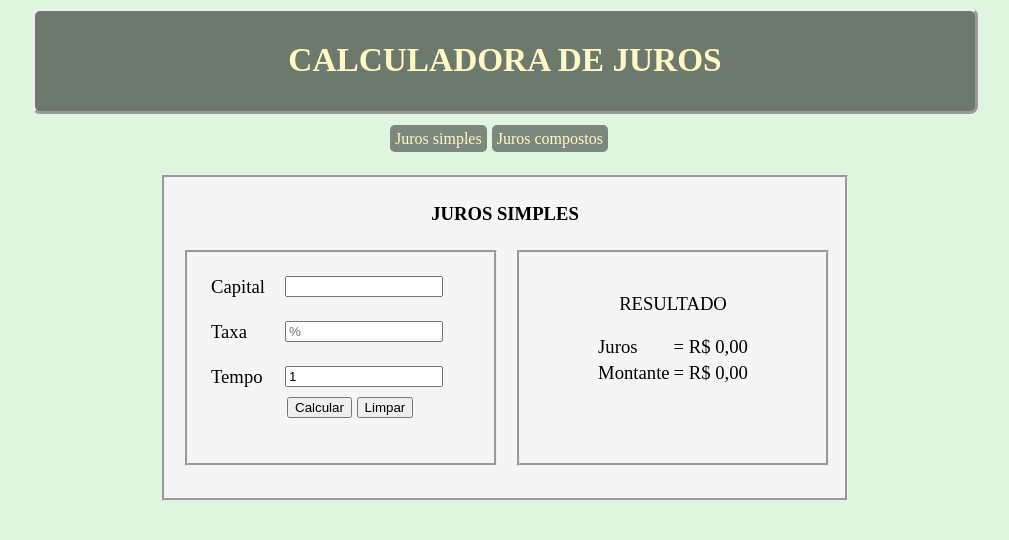
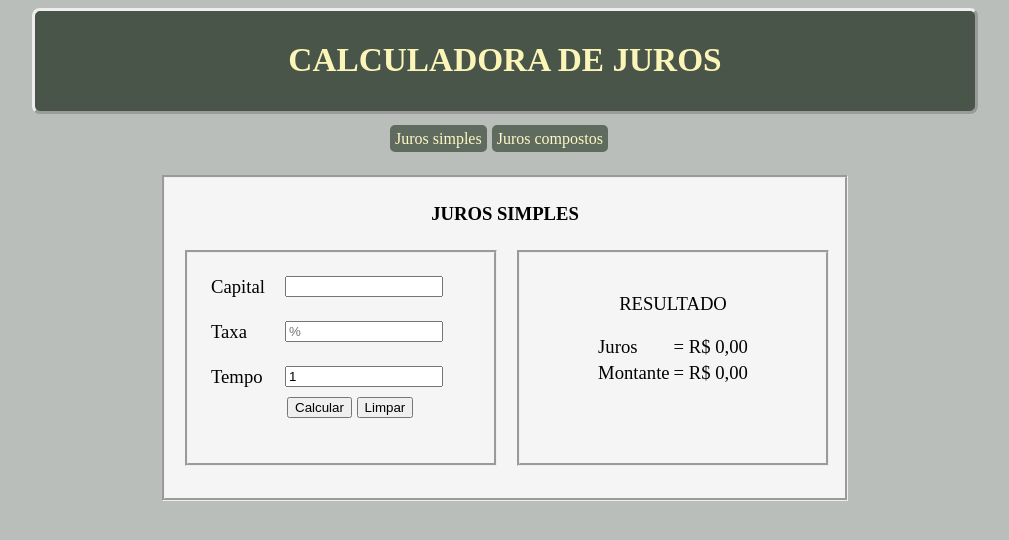
Before and after one commit to marcosrocha-br/calculadora-de-juros, a plain HTML site: page index.html in a window 1280 px wide. Shown: the whole page, without its empty margins (135-1144 px from the left). Drawn offline with Linux system fonts and the light colour scheme.

Commit message:
v1 - alteração de cores

```diff
--- a/css/estilo.css
+++ b/css/estilo.css
@@ -1,9 +1,9 @@
 body{
-    background-color: rgb(223, 245, 223);
+    background-color: rgb(186, 190, 187);
 }
         /*Cabeçalho*/
 .cabecalho{
-    background-color: rgb(110, 121, 110);
+    background-color: rgb(74, 85, 74);
     width: 90%;
     max-width: 940px;
     height: 100px;
@@ -15,7 +15,7 @@ h1{
     text-align: center;
     font-family: 'Times New Roman', Times, serif;
     font-size: 25pt;
-    color: rgb(255, 249, 197);
+    color: rgb(252, 245, 184);
     margin-top: 30px;
     text-transform: uppercase;
 }
@@ -43,7 +43,7 @@ a{
 .menu span{
     border-radius: 5px;
     color: rgb(255, 249, 197);
-    background-color: rgb(125, 136, 125);
+    background-color: rgb(95, 107, 95);
     padding: 5px;
     margin-left:5px;
 }
@@ -59,6 +59,8 @@ a{
     margin: auto;
     background-color: whitesmoke;
     font-size: 14pt;
+    margin-left: auto;
+    margin-right: auto;
 }
         /*Campos*/
 h4{
--- a/css/reset.css
+++ /dev/null
@@ -1,46 +0,0 @@
-/* http://meyerweb.com/eric/tools/css/reset/
-   v2.0 | 20110126
-   License: none (public domain)
-*/
-
-html, body, div, span, applet, object, iframe,
-h1, h2, h3, h4, h5, h6, p, blockquote, pre,
-a, abbr, acronym, address, big, cite, code,
-del, dfn, em, img, ins, kbd, q, s, samp,
-small, strike, strong, sub, sup, tt, var,
-b, u, i, center,
-dl, dt, dd, ol, ul, li,
-fieldset, form, label, legend,
-table, caption, tbody, tfoot, thead, tr, th, td,
-article, aside, canvas, details, embed,
-figure, figcaption, footer, header, hgroup,
-menu, nav, output, ruby, section, summary,
-time, mark, audio, video {
-	padding: 0;
-	font-size: 100%;
-	font: inherit;
-	vertical-align: baseline;
-}
-/* HTML5 display-role reset for older browsers */
-article, aside, details, figcaption, figure,
-footer, header, hgroup, menu, nav, section {
-	display: block;
-}
-body {
-	line-height: 1;
-}
-ol, ul {
-	list-style: none;
-}
-blockquote, q {
-	quotes: none;
-}
-blockquote:before, blockquote:after,
-q:before, q:after {
-	content: '';
-	content: none;
-}
-table {
-	border-collapse: collapse;
-	border-spacing: 0;
-}
```
